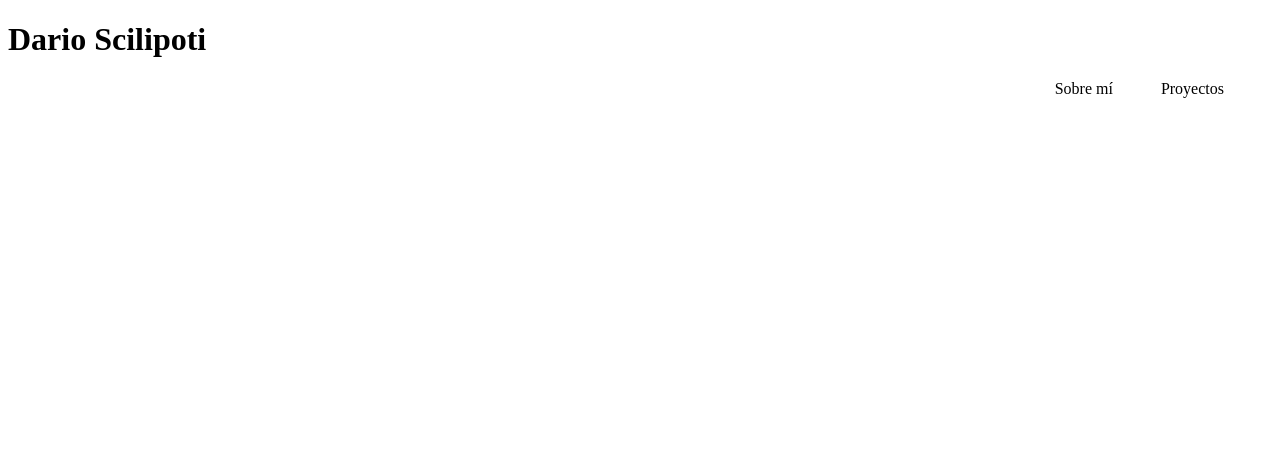
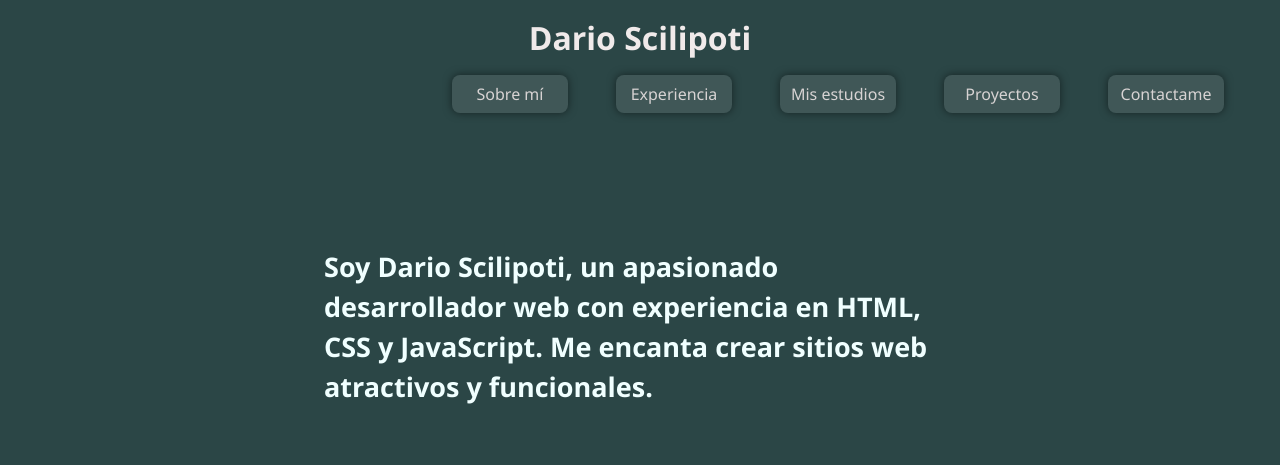
Before and after one commit to dariosci/Tecnicatura, a plain HTML site: page portafolio-web/index.html in a window 1280 px wide. Drawn offline with Linux system fonts and the light colour scheme.

Commit message:
estructura del proyecto y nuevos estilos y main html

```diff
--- /dev/null
+++ b/portafolio-web/CSS/style.css
@@ -0,0 +1,95 @@
+body {
+  color: white;
+  font-family: 'Segoe UI', Tahoma, Geneva, Verdana, sans-serif;
+  background: rgb(43, 70, 70);
+}
+/* Titulo del header */
+.titulo {
+  text-align: center;
+  font-size: 2rem;
+  margin: 1rem 0;
+  color: #f0eaea;
+}
+/* barra de de navegacion */
+.navigation {
+  display: flex;
+  gap: 3rem;
+  list-style: none;
+  justify-content: flex-end;
+  margin: 0 3rem;
+}
+/* Enlaces de la barra de navegacion configurados como si fueran botones */
+.navigation li {
+  font-size: 1rem;
+  width: 100px;
+  text-align: center;
+  padding: 0.5rem;
+  border-radius: 0.5rem;
+  background-color: #f0eaea1a;
+  box-shadow: 0 0 0.5rem rgba(0, 0, 0, 0.5);
+}
+
+/* Estilos de los enlaces de la barra de navegacion */
+a {
+  text-decoration: none; /* elimina el subrayado */
+  color: rgb(215, 211, 211); /* color del texto a negro*/
+}
+
+.sobremi {
+  display: flex;
+  justify-content: center; /* esto centra el elemento */
+}
+
+.container-sobremi {
+  display: flex;
+  width: 50%; /* ancho del contenedor */
+  padding: 2rem;
+  margin-top: 5rem; /* margen a lo alto */
+  line-height: 2.5rem; /* espaciado entre los parrafos */
+  font-size: large; /* tamaño de la fuente */
+  color: azure
+}
+
+/* Media Queries agrupadas */
+
+/* Moviles (Pantallas pequeñas, hasta 767px) */
+@media (max-width: 767px) {
+  .titulo {
+    justify-content: center;
+  }
+  .navigation {
+    flex-direction: column;
+    gap: 1rem;
+    align-items: center;
+  }
+  .container-sobremi {
+    width: 100%;
+    padding: 1;
+    margin-top: 1rem; /* margen a lo alto */
+    line-height: 2.5rem; /* espaciado entre los parrafos del texto */
+    font-size: small;
+  }
+}
+
+/* Tablets (Pantallas medianas, entre 768px y 1023px) */
+@media (min-width: 768px) and (max-width: 1023px) {
+  .titulo {
+    justify-content: center;
+  }
+  .navigation {
+    gap: 2rem;
+    justify-content: center;
+  }
+}
+
+/* Escritorio (Pantallas anchas, a partir de 1024px) */
+@media (min-width: 1024px) {
+  .titulo {
+    justify-content: flex-start;
+  }
+  .navigation {
+    gap: 3rem;
+    justify-content: flex-end;
+    margin: 0 3rem;
+  }
+}
--- a/portafolio-web/index.html
+++ b/portafolio-web/index.html
@@ -2,18 +2,39 @@
 <html lang="es">
 <head>
     <meta charset="UTF-8">
+    <!-- Especifica el idioma del contenido-->
+     <meta http-equiv="content-language" content="es">
     <meta name="viewport" content="width=device-width, initial-scale=1.0">
+
+    <!-- agregamos dos etiquetas para el Seo de la clase anterior mas otra etiqueta meta del autor -->
+    <meta name="description" content="Portafolio web de Dario Scilipoti, integrante del Grupo Lobo">
+    <meta name="keywords" content="portafolio, desarrollador web, [programador], Dario Scilipoti, Grupo Lobo">
+    <meta name="author" content="Dario Scilipoti">
     <title>Portafolio web</title>
-    <link rel="stylesheet" href="./style.css">
+    <link rel="stylesheet" href="./CSS/style.css">
 </head>
 <body>
     <header>
-        <h1>Dario Scilipoti</h1>
+        <h1 class="titulo">Dario Scilipoti</h1>
         <nav>
+            <!-- Agregamos nuevos enlaces para nuestra barra de navegacion -->
             <ul class="navigation">
                 <li><a href="#sobre-mi">Sobre mí</a></li>
+                <li><a href="#experiencia">Experiencia</a></li>
+                <li><a href="#estudios">Mis estudios</a></li>
                 <li><a href="#proyectos">Proyectos</a></li>
+                <li><a href="#contacto">Contactame</a></li>
             </ul>
+        </nav>
     </header>
+    <main>
+        <section class="sobremi">
+            <article class="container-sobremi">
+                <h2>
+                    Soy Dario Scilipoti, un apasionado desarrollador web con experiencia en HTML, CSS y JavaScript. Me encanta crear sitios web atractivos y funcionales.
+                </h2>
+            </article>
+        </section>
+    </main>
 </body>
 </html>
--- a/portafolio-web/style.css
+++ /dev/null
@@ -1,12 +0,0 @@
-.navigation {
-  display: flex;
-  gap: 3rem;
-  list-style: none;
-  justify-content: flex-end;
-  margin: 0 3rem;
-}
-
-a {
-  text-decoration: none;
-  color: black;
-}
```
